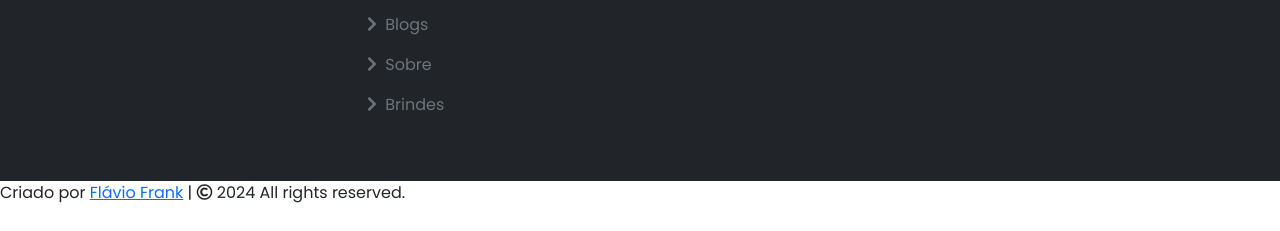
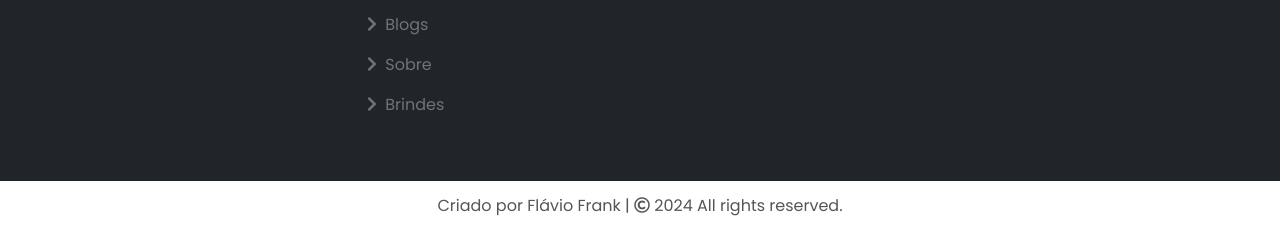
Before and after one commit to flaviofrb/RealizaFesta, a plain HTML site: page index.html in a window 1280 px wide. Shown: the part 6085-6316 px from the top of the page. Before the commit the page ends 6290 px from the top, so only its background shows below. Drawn offline with nearby package versions, Linux system fonts and the light colour scheme; a web font is replaced by a local one.

Commit message:
Update main.css

```diff
--- a/css/main.css
+++ b/css/main.css
@@ -228,6 +228,24 @@ footer a:hover {
     color: var(--pink) !important;
 }
 
+.credit {
+    display: flex;
+    justify-content: center;
+    align-items: center;
+    color: rgb(85, 85, 85);
+    height: 50px;
+}
+
+.credit a {
+    color: rgb(85, 85, 85);
+    text-decoration: none;
+}
+
+.credit a:hover {
+    text-decoration: underline;
+    color: var(--pink) !important;
+}
+
 /* media queries */
 @media(min-width: 992px) {
     .nav-item {
```
